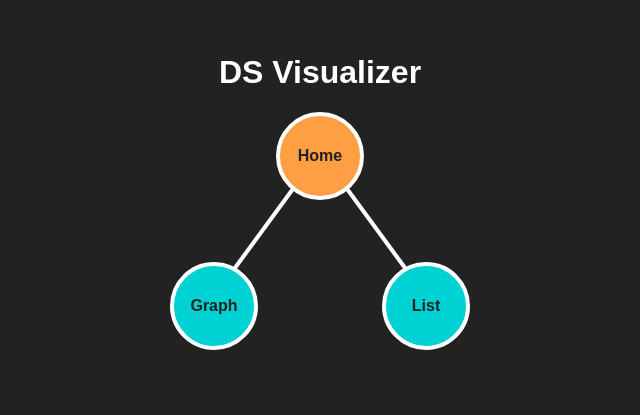
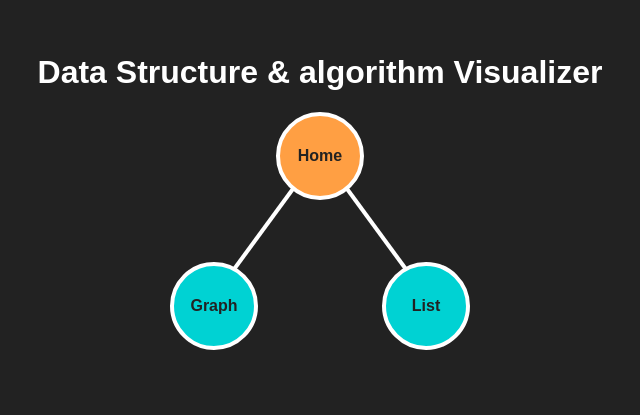
Before and after one commit to suwanree/Allmulator, a plain HTML site: page index.html in a window 1280 px wide. Shown: the part 186-601 px from the top of the page, without its empty margins (320-960 px from the left). Drawn offline with Linux system fonts and the light colour scheme.

Commit message:
repair title

```diff
--- a/index.html
+++ b/index.html
@@ -1,6 +1,7 @@
 <!DOCTYPE html>
 <html lang="ko">
 <head>
+    <meta name="google-site-verification" content="google83c6684aa50504e0" />
     <meta charset="UTF-8">
     <title>Data Structure Sim - Home</title>
     <style>
@@ -31,7 +32,7 @@
     </style>
 </head>
 <body>
-    <h1>DS Visualizer</h1>
+    <h1>Data Structure & algorithm Visualizer</h1>
     <div class="tree-container">
         <svg>
             <line x1="200" y1="40" x2="90" y2="190" />
```
